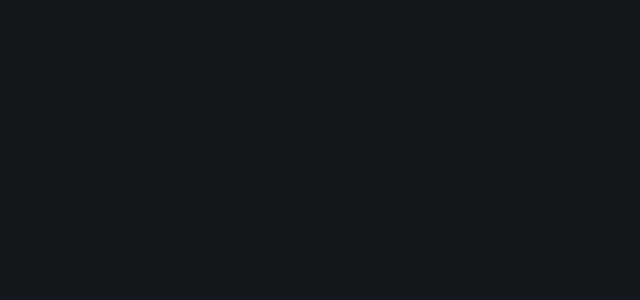
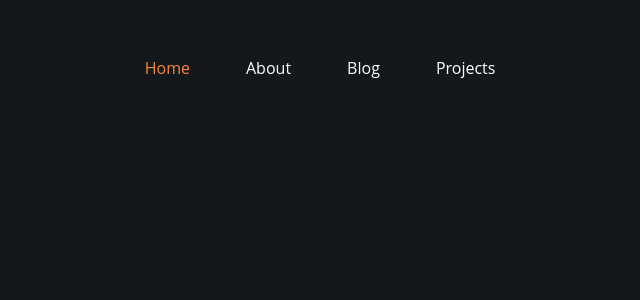
Before and after one commit to nickdotht/nick.ht, a Next.js app: page / in a window 1280 px wide. Shown: the top 300 px of the page, without its empty margins (320-960 px from the left). Built offline with nearby package versions, Linux system fonts and the light colour scheme.

Commit message:
Set up menu item

```diff
--- /dev/null
+++ b/components/Menu.tsx
@@ -0,0 +1,42 @@
+import { Flex, Text } from "@chakra-ui/react"
+import { useRouter } from "next/router"
+import { FC } from "react"
+import { MenuItem } from "./MenuItem"
+
+interface MenuProps {
+}
+
+const menuItems: { name: string, path: string }[] = [
+  {
+    name: 'Home',
+    path: '/',
+  },
+  {
+    name: 'About',
+    path: '/about',
+  },
+  {
+    name: 'Blog',
+    path: '/blog',
+  },
+  {
+    name: 'Projects',
+    path: '/projects',
+  },
+]
+
+export const Menu: FC<MenuProps> = () => {
+  return (
+    <Flex
+      m="auto"
+      mt="56px"
+      columnGap="56px"
+    >
+      {menuItems.map(({ name, path }) => (
+        <MenuItem key={`menu-item-${name}`} path={path}>
+          {name}
+        </MenuItem>
+      ))}
+    </Flex>
+  )
+}
--- /dev/null
+++ b/components/MenuItem.tsx
@@ -0,0 +1,27 @@
+import { Text, Link as ChakraLink } from "@chakra-ui/react"
+import Link from "next/link"
+import { useRouter } from "next/router"
+import { FC } from "react"
+
+interface MenuItemProps {
+  children: React.ReactNode
+  path: string
+}
+
+export const MenuItem: FC<MenuItemProps> = ({ children, path }) => {
+  const router = useRouter()
+  const isActive = router.pathname === path
+
+  return (
+    <Link href={path} passHref>
+      <ChakraLink
+        color={isActive ? 'primary' : '#fff'}
+        _hover={{
+          color: 'primary',
+        }}
+      >
+        {children}
+      </ChakraLink>
+    </Link>
+  )
+}
--- a/pages/_app.tsx
+++ b/pages/_app.tsx
@@ -5,8 +5,12 @@
 
 export const theme = extendTheme({
   fonts: {
-    body: "MontserratVariable, sans-serif",
-    heading: "MontserratVariable, sans-serif",
+    body: "Open Sans, sans-serif",
+    heading: "Open Sans, sans-serif",
+  },
+
+  colors: {
+    primary: '#F9873C'
   },
 
   styles: {
--- a/pages/index.tsx
+++ b/pages/index.tsx
@@ -2,10 +2,18 @@
 import type { NextPage } from 'next'
 import Head from 'next/head'
 import Image from 'next/image'
+import { Menu } from '@components/Menu'
 
 const Home: NextPage = () => {
   return (
     <Flex>
+      <Head>
+        <title>Nick Rameau's Den | Home</title>
+        <meta name="description" content="Generated by create next app" />
+        <link rel="icon" href="/favicon.ico" />
+      </Head>
+
+      <Menu />
     </Flex>
   )
 }
```
Also changed, not shown: tsconfig.json (+13 -1 lines), .eslintrc.json.
